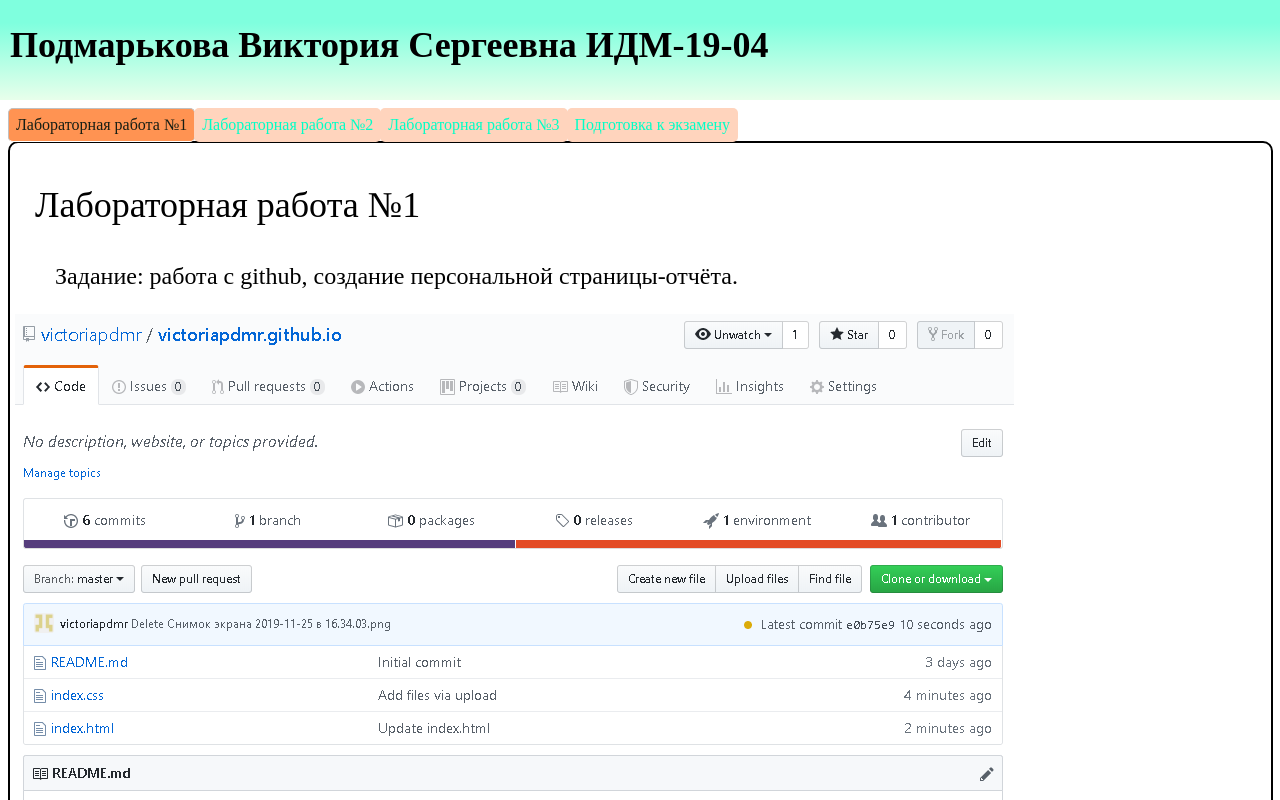
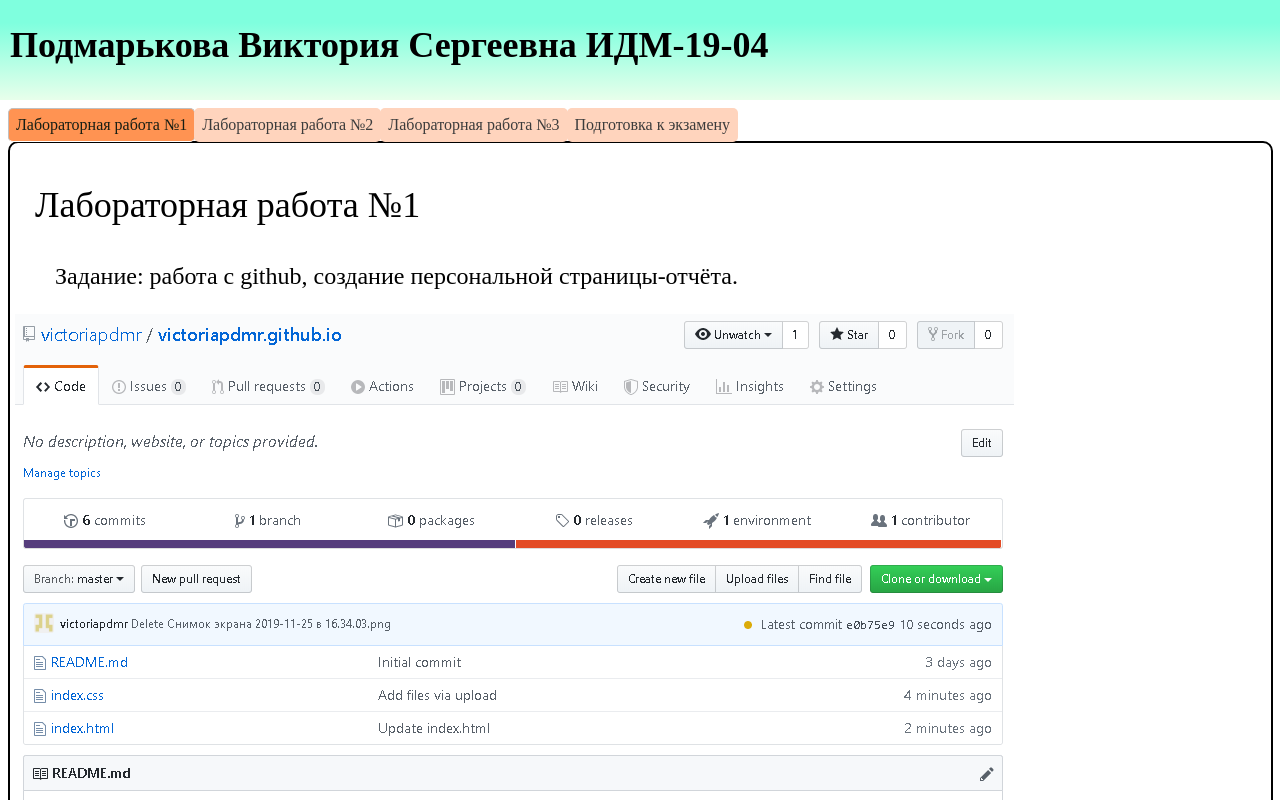
Before and after one commit to victoriapdmr/victoriapdmr.github.io, a plain HTML site: page index.html in a window 1280 px wide. Shown: the top 800 px of the page. Drawn offline with Linux system fonts and the light colour scheme.

Commit message:
Update index.css

```diff
--- a/index.css
+++ b/index.css
@@ -92,7 +92,7 @@ h1 {
     padding: 7px;
     margin: 0 -5px -1px 0;
     text-align: center;
-    color: rgba(0, 255, 199, 255);
+    color: rgba(60, 60, 60, 1);
     border: 1px solid rgba(0,0,0,0);
   border-radius: 5px;
     background: rgba(255, 212, 189, 1);
```
